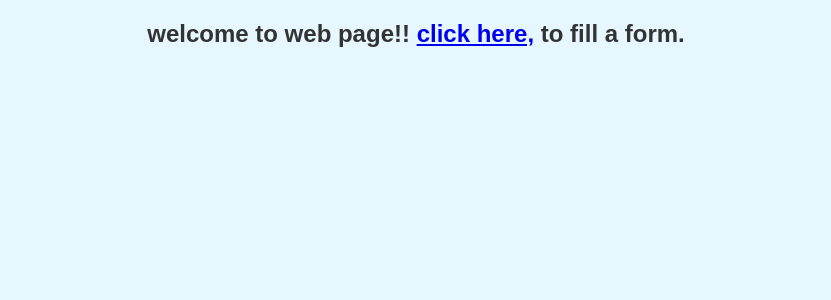
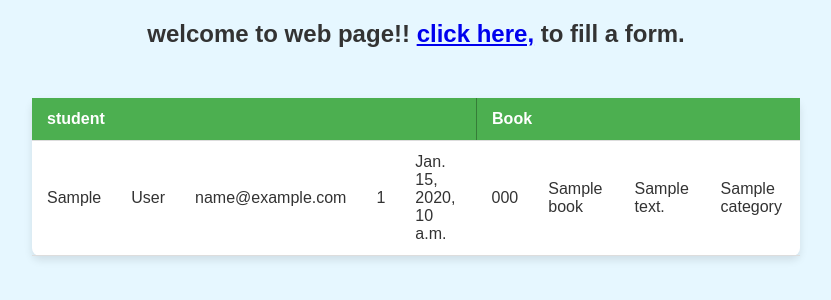
Before and after one commit to bishalgtn/DjangoLogin, a Django app: template login/templates/home.html in a window 1280 px wide. Shown: the part 18-318 px from the top of the page, without its empty margins (224-1055 px from the left). Run offline with Django 5.2, Linux system fonts and the light colour scheme; the template is opened without the code that fills it: most values are stand-ins (such as "Sample title", 1, 10 or a date in 2020).

Commit message:
Data fetch from module and display to home page

```diff
--- a/login/form/templates/form.html
+++ b/login/form/templates/form.html
@@ -36,7 +36,7 @@
       <div class="form-group">
         <label for="Books">Courses</label>
         <select name="books" id="books">
-          <option value="Select book">Select book</option>
+          <option value="Select book" disabled>Select book</option>
           <option value="Physics">Physics</option>
           <option value="Chemisry">Chemistry</option>
           <option value="Maths">Maths</option>
--- a/login/login/urls.py
+++ b/login/login/urls.py
@@ -19,7 +19,7 @@ from django.urls import path, include
 from . import views
 
 urlpatterns = [
-    path('admin/', admin.site.urls),
+    path('superadmin/', admin.site.urls),
     path('', views.home),
     path('form/', include('form.urls')),
 ]
--- a/login/static/css/style.css
+++ b/login/static/css/style.css
@@ -45,6 +45,16 @@ body {
     margin-top: 5px;
     box-sizing: border-box;
   }
+
+  input[type="textarea"] {
+    width: 100%;
+    padding: 12px;
+    font-size: 16px;
+    border-radius: 4px;
+    border: 1px solid #ddd;
+    margin-top: 5px;
+    box-sizing: border-box;
+  }
   input[type="text"],
   input[type="number"] {
     width: 100%;
@@ -71,4 +81,42 @@ body {
 
   #submit:hover {
     background-color: #45a049;
+
   }
+
+  .data{
+    display: flex;
+    width: 100vw;
+    justify-content: center;
+    color: #333;
+  }
+
+  table {
+
+    text-align: center;
+    width: 60%;
+    border-collapse: collapse;
+    margin: 20px 0;
+    background-color: #fff;
+    border-radius: 8px;
+    box-shadow: 0 4px 8px rgba(0, 0, 0, 0.1);
+}
+
+th, td {
+    padding: 12px 15px;
+    text-align: left;
+    border-bottom: 1px solid #ddd;
+}
+
+th {
+    background-color: #4CAF50;
+    color: white;
+}
+
+tr:nth-child(even) {
+    background-color: #f2f2f2;
+}
+
+tr:hover {
+    background-color: #f1f1f1;
+}
--- a/login/templates/home.html
+++ b/login/templates/home.html
@@ -9,4 +9,43 @@
     welcome to web page!!
     <a href="/form">click here,</a> to fill a form.
   </h2>
+  <div class="data">
+    <table>
+      <thead>
+        <tr>
+          <th colspan="5" style="border-right: 1px solid rgba(0, 0, 0, 0.29);">student</th>
+          <th colspan="4">Book</th>
+        </tr>
+      </thead>
+      <tbody>
+        {% if students %}
+          {% for student in students %}
+            {% if books %}
+              {% for book in books %}
+                <tr>
+                  <td>{{ student.first_name }}</td>
+                  <td>{{ student.last_name }}</td>
+                  <td>{{ student.email }}</td>
+                  <td>{{ student.phone_number }}</td>
+                  <td>{{ student.date }}</td>
+                  <td>{{ book.ISBN }}</td>
+                  <td>{{ book.title }}</td>
+                  <td>{{ book.description }}</td>
+                  <td>{{ book.category }}</td>
+                </tr>
+              {% endfor %}
+            {% else %}
+              <tr>
+                <td>No data</td>
+              </tr>
+            {% endif %}
+          {% endfor %}
+        {% else %}
+          <tr>
+            <td>No data</td>
+          </tr>
+        {% endif %}
+      </tbody>
+    </table>
+  </div>
 {% endblock %}
--- a/login/templates/layout.html
+++ b/login/templates/layout.html
@@ -16,7 +16,7 @@
     <nav>
       <a href="/">Home</a>
       <a href="/form">Form</a>
-      <a href="/admin">Admin</a>
+      <a href="/superadmin">Admin</a>
     </nav>
     {% block content %}
       {% csrf_token %}
```
Also changed, not shown: login/form/models.py (+7 -4 lines), login/form/templates/addBook.html (+15 -8 lines), login/form/views.py (+9 -0 lines), login/login/views.py (+13 -1 lines), login/db.sqlite3, login/form/migrations/0008_rename_isbin_book_isbn.py (added), login/form/migrations/0009_student_date.py (added), login/form/migrations/0010_alter_student_date.py (added), login/form/migrations/0011_alter_book_discription.py (added), login/form/migrations/0012_alter_book_catagory.py (added), login/form/migrations/0013_alter_book_discription.py (added).
